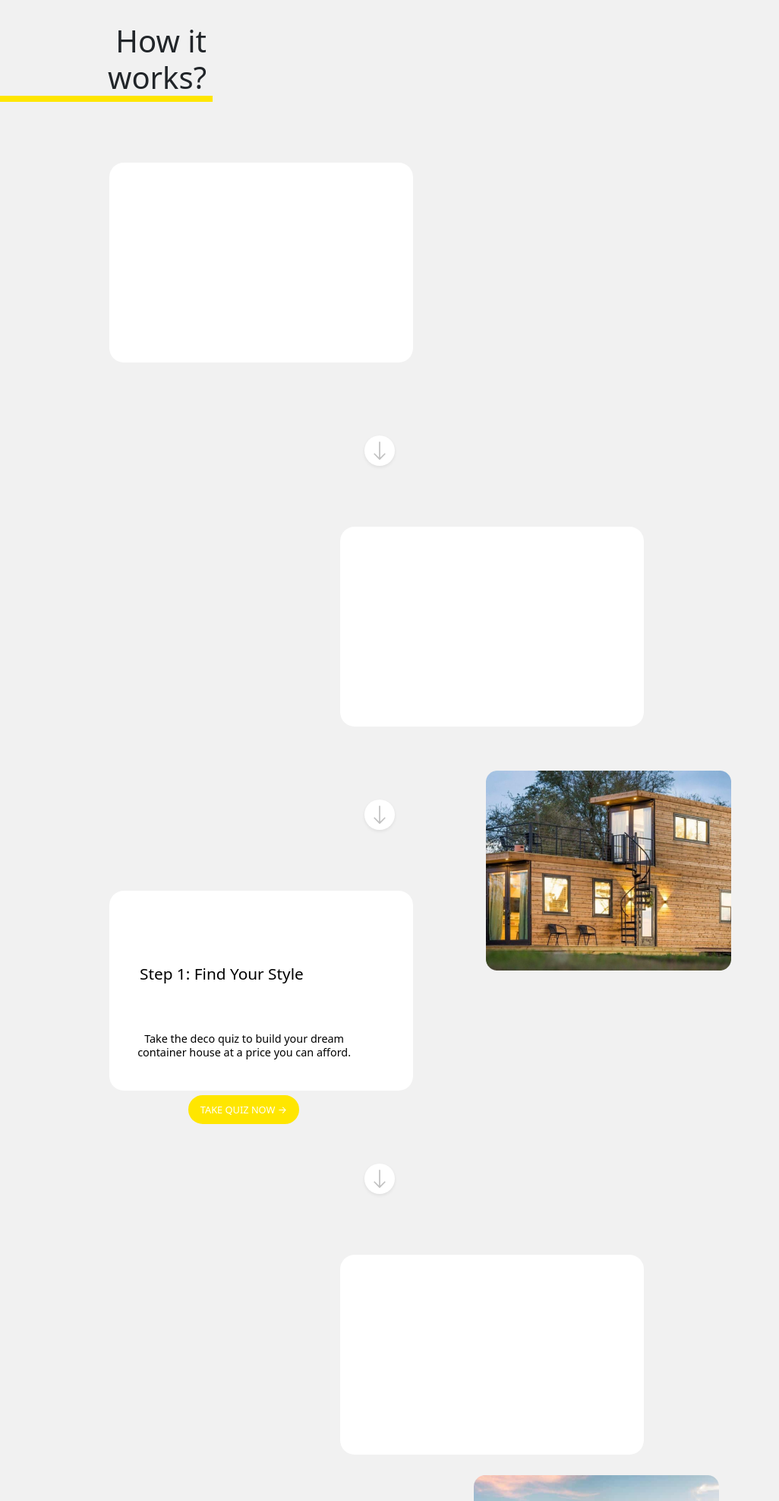
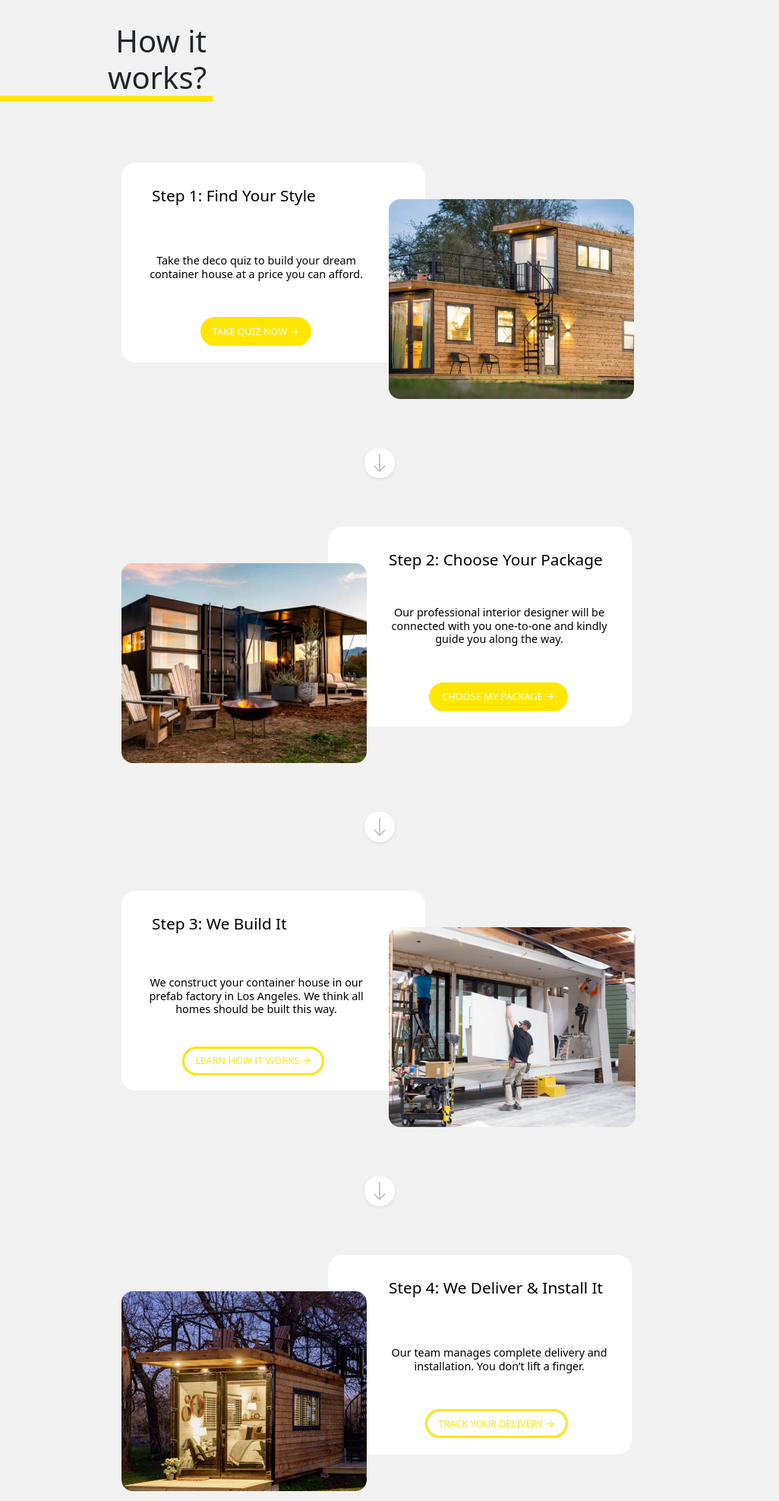
Before and after one commit to designerlinak/SMC_WebDesign3, a PHP site: page /homework/index.html in a window 1280 px wide. Shown: the part 622-2597 px from the top of the page at 76% size, without its empty margins (0-1026 px from the left). Run offline with PHP 8.4, Linux system fonts and the light colour scheme.

Commit message:
Update on homework

```diff
--- a/week06/homework/css/home-styles.css
+++ b/week06/homework/css/home-styles.css
@@ -325,8 +325,6 @@ p {
         width: 280px;
     }
 
-
-
 }
 
 
@@ -412,8 +410,8 @@ p {
     }
 
     #step1-img {
-        margin-top: 50rem;
-        margin-left: 25rem;
+        margin-top: 3rem;
+        margin-left: 22rem;
         content:url("../images/step1-clean.png");
     }
 
@@ -436,7 +434,7 @@ p {
     }
 
     #h6-step1 {
-        margin-top: -2rem;
+        margin-top: -19rem;
         padding-top: 1.5rem;
         margin-left: 2.5rem;
     }
@@ -466,7 +464,7 @@ p {
         background-color: white;
         border-radius: 2rem;
         padding: 0.4rem;
-        margin-top: 6rem;
+        margin-top: 7rem;
         margin-left: 23rem;
         margin-right: 23rem;
     }
@@ -474,20 +472,20 @@ p {
     .img-container2 {
         width: 400px;
         height: 263px;
-        margin-top: 5rem;
+        margin-top: 4rem;
         background-color: white;
         border-radius: 1.2rem;
         margin-left: 20rem;
     }
 
     #step2-img {
-        margin-top: 78rem;
-        margin-left: 3rem;
+        margin-top: 3rem;
+        margin-left: -17rem;
         content:url("../images/step2-clean.png");
     }
 
     #h6-step2 {
-        margin-top: -2rem;
+        margin-top: -19rem;
         padding-top: 1.5rem;
         margin-left: 5rem;
     }
@@ -509,7 +507,7 @@ p {
         background-color: white;
         border-radius: 2rem;
         padding: 0.4rem;
-        margin-top: 6rem;
+        margin-top: 7rem;
         margin-left: 23rem;
         margin-right: 23rem;
     }
@@ -517,20 +515,20 @@ p {
     .img-container3 {
         width: 400px;
         height: 263px;
-        margin-top: 5rem;
+        margin-top: 4rem;
         background-color: white;
         border-radius: 1.2rem;
         margin-left: 3rem;
     }
 
     #step3-img {
-        margin-top: 106rem;
-        margin-left: 25rem;
+        margin-top: 3rem;
+        margin-left: 22rem;
         content:url("../images/step3-clean.png");
     }
 
     #h6-step3 {
-        margin-top: -2rem;
+        margin-top: -19rem;
         padding-top: 1.5rem;
         margin-left: 2.5rem;
     }
@@ -564,7 +562,7 @@ p {
         background-color: white;
         border-radius: 2rem;
         padding: 0.4rem;
-        margin-top: 6rem;
+        margin-top: 7rem;
         margin-left: 23rem;
         margin-right: 23rem;
     }
@@ -572,21 +570,21 @@ p {
     .img-container4 {
         width: 400px;
         height: 263px;
-        margin-top: 5rem;
+        margin-top: 4rem;
         background-color: white;
         border-radius: 1.2rem;
         margin-left: 20rem;
-        margin-bottom: 7rem;
+        margin-bottom: 10rem;
     }
 
     #step4-img {
-        margin-top: 134rem;
-        margin-left: 3rem;
+        margin-top: 3rem;
+        margin-left: -17rem;
         content:url("../images/step4-clean.png");
     }
 
     #h6-step4 {
-        margin-top: -2rem;
+        margin-top: -19rem;
         padding-top: 1.5rem;
         margin-left: 5rem;
     }
@@ -612,7 +610,6 @@ p {
         margin-top: 2rem;
         margin-left: 8rem;
     }
-
 
 
 }
@@ -697,35 +694,19 @@ p {
     }
 
     .img-container1 {
-        margin-left: 9rem;
-    }
-
-    #step1-img {
-        margin-left: 31rem;
+        margin-left: 10rem;
     }
 
     .img-container2 {
-        margin-left: 28rem;
-    }
-
-    #step2-img {
-        margin-left: 11rem;
+        margin-left: 27rem;
     }
 
     .img-container3 {
-        margin-left: 9rem;
-    }
-
-    #step3-img {
-        margin-left: 31rem;
+        margin-left: 10rem;
     }
 
     .img-container4 {
-        margin-left: 28rem;
-    }
-
-    #step4-img {
-        margin-left: 11rem;
+        margin-left: 27rem;
     }
 
     #arrowdown-1, #arrowdown-2, #arrowdown-3, #arrowdown-4 {
```
